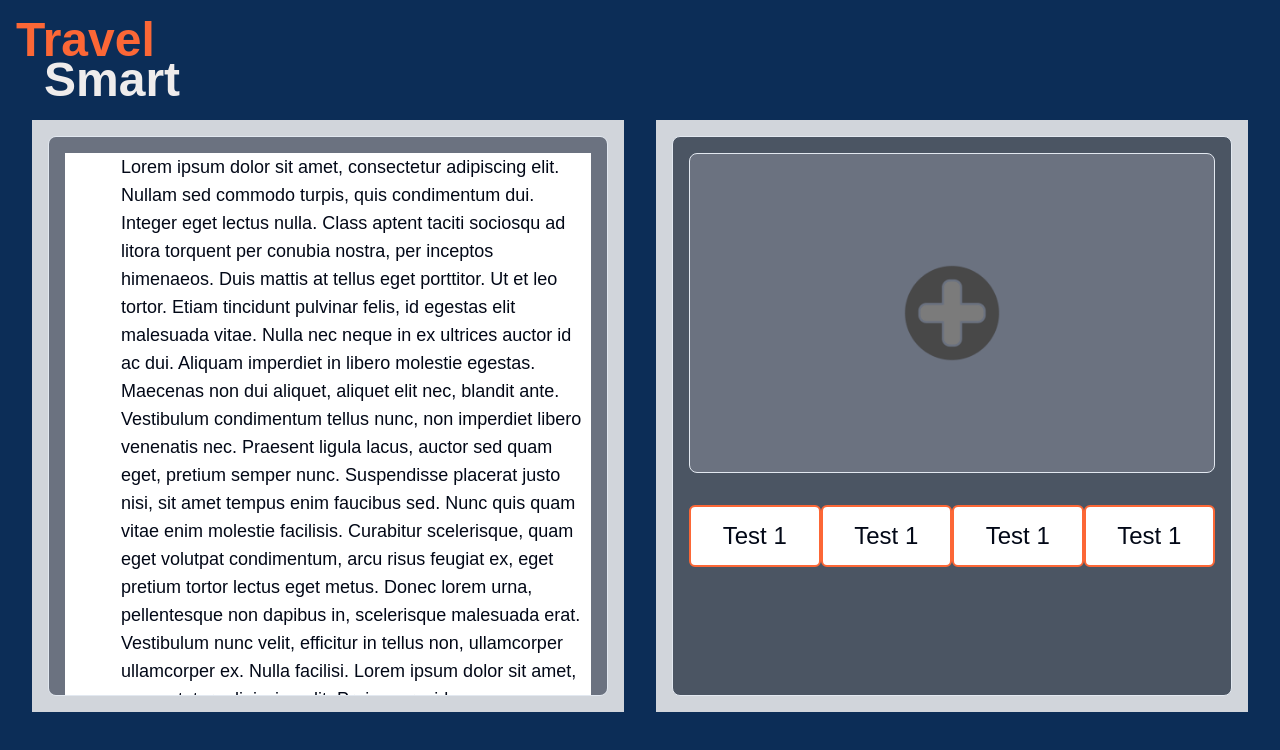
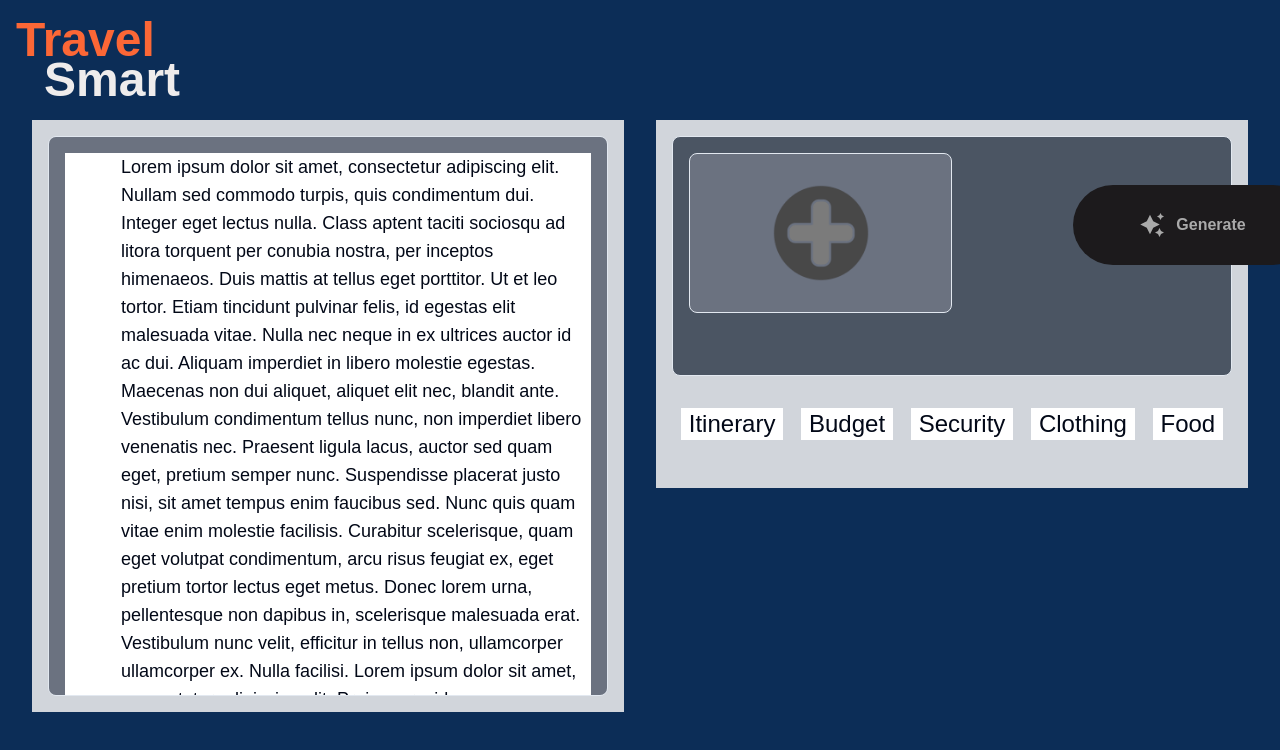
Before and after one commit to Asim-Shah-2004/Recursion5-InitToWinIt, a React (Vite) app in the folder client/: page /dashboard in a window 1280 px wide. Shown: the top 750 px of the page. Built offline with nearby package versions, Linux system fonts and the light colour scheme; a web font is replaced by a local one.

Commit message:
dashboard changes

```diff
--- a/client/src/App.css
+++ b/client/src/App.css
@@ -13,112 +13,3 @@
     object-fit: cover;
     object-position: right;
 }
-
-/* .background {
-    /* background: hsla(214, 76%, 19%, 1); */
-
-/* background: linear-gradient(90deg, hsla(214, 76%, 19%, 1) 0%, hsla(0, 9%, 93%, 1) 86%); */
-
-/* background: -moz-linear-gradient(90deg, hsla(214, 76%, 19%, 1) 0%, hsla(0, 9%, 93%, 1) 86%); */
-
-/* background: -webkit-linear-gradient(90deg, hsla(214, 76%, 19%, 1) 0%, hsla(0, 9%, 93%, 1) 86%); */
-
-/* filter: progid: DXImageTransform.Microsoft.gradient(startColorstr="#0C2D57", endColorstr="#EFECEC", GradientType=1);
-} */
-
-/* button {
-    font-family: Arial, Helvetica, sans-serif;
-    font-weight: bold;
-    color: white;
-    background-color: #171717;
-    padding: 1em 2em;
-    border: none;
-    border-radius: .6rem;
-    position: relative;
-    cursor: pointer;
-    overflow: hidden;
-}
-
-button span:not(:nth-child(6)) {
-    position: absolute;
-    left: 50%;
-    top: 50%;
-    transform: translate(-50%, -50%);
-    height: 30px;
-    width: 30px;
-    background-color: #FC6736;
-    border-radius: 50%;
-    transition: .6s ease;
-}
-
-button span:nth-child(6) {
-    position: relative;
-}
-
-button span:nth-child(1) {
-    transform: translate(-3.3em, -4em);
-}
-
-button span:nth-child(2) {
-    transform: translate(-6em, 1.3em);
-}
-
-button span:nth-child(3) {
-    transform: translate(-.2em, 1.8em);
-}
-
-button span:nth-child(4) {
-    transform: translate(3.5em, 1.4em);
-}
-
-button span:nth-child(5) {
-    transform: translate(3.5em, -3.8em);
-}
-
-button:hover span:not(:nth-child(6)) {
-    transform: translate(-50%, -50%) scale(4);
-    transition: 1.5s ease;
-} */
-
-button {
-    --color: #FC6736;
-    font-family: inherit;
-    display: inline-block;
-    width: 6em;
-    height: 2.6em;
-    line-height: 2.5em;
-    overflow: hidden;
-    cursor: pointer;
-    margin: 20px;
-    font-size: 17px;
-    z-index: 1;
-    color: var(--color);
-    border: 2px solid var(--color);
-    border-radius: 6px;
-    position: relative;
-}
-
-button::before {
-    position: absolute;
-    content: "";
-    background: var(--color);
-    width: 150px;
-    height: 200px;
-    z-index: -1;
-    border-radius: 50%;
-}
-
-button:hover {
-    color: white;
-}
-
-button:before {
-    top: 100%;
-    left: 100%;
-    transition: 0.3s all;
-}
-
-button:hover::before {
-    top: -30px;
-    left: -30px;
-}
--- /dev/null
+++ b/client/src/components/ui/StyledButton.jsx
@@ -0,0 +1,18 @@
+import React from 'react'
+
+const StyledButton = () => {
+  return (
+    <div class="relative inline-flex items-center justify-start py-3 pl-4 pr-12 overflow-hidden font-semibold text-[#000000] transition-all duration-150 ease-in-out rounded-xl hover:pl-10 hover:pr-6 bg-gray-50 group cursor-pointer p-5">
+                            <span class="absolute bottom-0 left-0 w-full h-1 transition-all duration-150 ease-in-out bg-[#FC6736] group-hover:h-full"></span>
+                            <span class="absolute right-0 pr-4 duration-200 ease-out group-hover:translate-x-12">
+                                <svg class="w-5 h-5 text-[#0C2D57]" fill="none" stroke="currentColor" viewBox="0 0 24 24" xmlns="http://www.w3.org/2000/svg"><path stroke-linecap="round" stroke-linejoin="round" stroke-width="2" d="M14 5l7 7m0 0l-7 7m7-7H3"></path></svg>
+                            </span>
+                            <span class="absolute left-0 pl-2.5 -translate-x-12 group-hover:translate-x-0 ease-out duration-200">
+                                <svg class="w-5 h-5 text-[#0C2D57]" fill="none" stroke="currentColor" viewBox="0 0 24 24" xmlns="http://www.w3.org/2000/svg"><path stroke-linecap="round" stroke-linejoin="round" stroke-width="2" d="M14 5l7 7m0 0l-7 7m7-7H3"></path></svg>
+                            </span>
+                            <span class="relative w-full text-left transition-colors duration-200 ease-in-out group-hover:text-white p-2">Get Started</span>
+                        </div>
+  )
+}
+
+export default StyledButton
--- /dev/null
+++ b/client/src/pages/Dashboard.css
@@ -0,0 +1,42 @@
+.btn {
+    border: none;
+    width: 15em;
+    height: 5em;
+    border-radius: 3em;
+    display: flex;
+    justify-content: center;
+    align-items: center;
+    gap: 12px;
+    background: #1C1A1C;
+    cursor: pointer;
+    transition: all 450ms ease-in-out;
+  }
+
+  .sparkle {
+    fill: #AAAAAA;
+    transition: all 800ms ease;
+  }
+
+  .text {
+    font-weight: 600;
+    color: #AAAAAA;
+    font-size: medium;
+  }
+
+  .btn:hover {
+    background: linear-gradient(0deg,#A47CF3,#683FEA);
+    box-shadow: inset 0px 1px 0px 0px rgba(255, 255, 255, 0.4),
+    inset 0px -4px 0px 0px rgba(0, 0, 0, 0.2),
+    0px 0px 0px 4px rgba(255, 255, 255, 0.2),
+    0px 0px 180px 0px #9917FF;
+    transform: translateY(-2px);
+  }
+
+  .btn:hover .text {
+    color: white;
+  }
+
+  .btn:hover .sparkle {
+    fill: white;
+    transform: scale(1.2);
+  }
--- a/client/src/pages/Dashboard.jsx
+++ b/client/src/pages/Dashboard.jsx
@@ -4,6 +4,7 @@ import axios from 'axios';
 // import { Widget, addResponseMessage } from 'react-chat-widget';
 // import ImageUpload from '@/components/ui/ImageUpload';
 import plusicon from '../assets/plus.png'
+import './Dashboard.css'
 
 // import 'react-chat-widget/lib/styles.css';
 
@@ -67,8 +68,8 @@ const Dashboard = () => {
                     </div>
 
                     <div className="bg-gray-300 h-fit p-4">
-                        <div className="bg-gray-600 h-[70vh] p-4 border border-solid rounded-lg">
-                            <div className="flex justify-center items-center bg-gray-500 h-80 p-4 border border-solid rounded-lg relative">
+                        <div className="bg-gray-600 h-[30vh] p-4 border border-solid rounded-lg w-full flex">
+                            <div className="flex justify-center items-center bg-gray-500 h-40 w-1/2 p-4 border border-solid rounded-lg relative">
                                 <input type="file" accept="image/*" onChange={handleFileChange} className='w-full h-full opacity-0 absolute' />
                                 {selectedFile ? (
                                     <img
@@ -78,16 +79,26 @@ const Dashboard = () => {
                                     />
                                 ) : (
                                     <img src={plusicon} width="110vw" alt="Plus Icon" />
-                                )}
+                                    )}
+                            </div>
+                            <div className='fixed ml-96 mt-8'>
+                                <button className="btn">
+                                <svg height="24" width="24" fill="#FFFFFF" viewBox="0 0 24 24" data-name="Layer 1" id="Layer_1" className="sparkle">
+                                    <path d="M10,21.236,6.755,14.745.264,11.5,6.755,8.255,10,1.764l3.245,6.491L19.736,11.5l-6.491,3.245ZM18,21l1.5,3L21,21l3-1.5L21,18l-1.5-3L18,18l-3,1.5ZM19.333,4.667,20.5,7l1.167-2.333L24,3.5,21.667,2.333,20.5,0,19.333,2.333,17,3.5Z"></path>
+                                </svg>
+
+                                <span className="text">Generate</span>
+                                </button>
                             </div>
 
+                        </div>
                             <div className='my-8 flex justify-around items-center'>
-                                <button className='px-2 text-2xl bg-white text-center' onClick={handleSubmit}>Test 1</button>
-                                <button className='px-2 text-2xl bg-white' onClick={handleSubmit}>Test 1</button>
-                                <button className='px-2 text-2xl bg-white' onClick={handleSubmit}>Test 1</button>
-                                <button className='px-2 text-2xl bg-white' onClick={handleSubmit}>Test 1</button>
+                                <button className='px-2 text-2xl bg-white text-center' onClick={handleSubmit}>Itinerary</button>
+                                <button className='px-2 text-2xl bg-white' onClick={handleSubmit}>Budget</button>
+                                <button className='px-2 text-2xl bg-white' onClick={handleSubmit}>Security</button>
+                                <button className='px-2 text-2xl bg-white' onClick={handleSubmit}>Clothing</button>
+                                <button className='px-2 text-2xl bg-white' onClick={handleSubmit}>Food</button>
                             </div>
-                        </div>
                     </div>
 
 
--- a/client/src/pages/LandingPage.jsx
+++ b/client/src/pages/LandingPage.jsx
@@ -7,6 +7,7 @@ import pic4 from '../assets/pic4.jpg';
 import pic5 from '../assets/pic5.jpg';
 import '../App.css';
 import { Link } from 'react-router-dom';
+import StyledButton from '@/components/ui/StyledButton';
 
 const LandingPage = () => {
     const [currentImageIndex, setCurrentImageIndex] = useState(0);
@@ -29,14 +30,7 @@ const LandingPage = () => {
                         <h1 className='text-5xl p-4 font-bold text-[#FC6736]'>Travel</h1>
                         <h1 className='text-5xl ml-7 font-bold -mt-10 p-4 text-[#EFECEC]'>Smart</h1>
                     </div>
-                    {/* <div className='z-10 p-8  relative -left-64 bg-black w-[500px]'>
-                        <button className="overflow-hidden text-[#ffffff] px-10 rounded-xl font-bold text-2xl hover:bg-[#FC6736] hover:text-[#0C2D57] transition duration-300 ease-in-out">
-                            <span className="absolute top-0 left-0 w-full h-full bg-[#FC6736] mix-blend-multiply transition-transform duration-300 ease-in-out transform scale-0 origin-top-left"></span>
-                            <span className="px-10 py-4 block">Login</span>
-                        </button>
 
-
-                    </div> */}
 
 
                 </div>
@@ -46,17 +40,8 @@ const LandingPage = () => {
                     <div className='text-6xl text-[#EFECEC] font-sans'>available for your next trip  </div>
                     <div className='z-10 mt-9  '>
 
+                        <StyledButton />
 
-                        <div href="#_" class="relative inline-flex items-center justify-start py-3 pl-4 pr-12 overflow-hidden font-semibold text-[#000000] transition-all duration-150 ease-in-out rounded-xl hover:pl-10 hover:pr-6 bg-gray-50 group cursor-pointer p-5">
-                            <span class="absolute bottom-0 left-0 w-full h-1 transition-all duration-150 ease-in-out bg-[#FC6736] group-hover:h-full"></span>
-                            <span class="absolute right-0 pr-4 duration-200 ease-out group-hover:translate-x-12">
-                                <svg class="w-5 h-5 text-[#0C2D57]" fill="none" stroke="currentColor" viewBox="0 0 24 24" xmlns="http://www.w3.org/2000/svg"><path stroke-linecap="round" stroke-linejoin="round" stroke-width="2" d="M14 5l7 7m0 0l-7 7m7-7H3"></path></svg>
-                            </span>
-                            <span class="absolute left-0 pl-2.5 -translate-x-12 group-hover:translate-x-0 ease-out duration-200">
-                                <svg class="w-5 h-5 text-[#0C2D57]" fill="none" stroke="currentColor" viewBox="0 0 24 24" xmlns="http://www.w3.org/2000/svg"><path stroke-linecap="round" stroke-linejoin="round" stroke-width="2" d="M14 5l7 7m0 0l-7 7m7-7H3"></path></svg>
-                            </span>
-                            <span class="relative w-full text-left transition-colors duration-200 ease-in-out group-hover:text-white p-2">Get Started</span>
-                        </div>
                     </div>
                 </div>
                 <img
```
